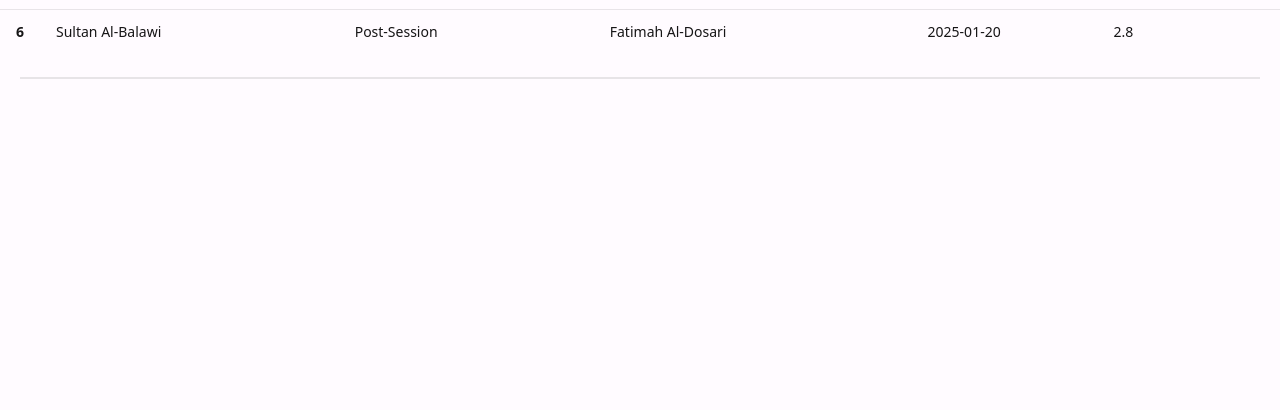
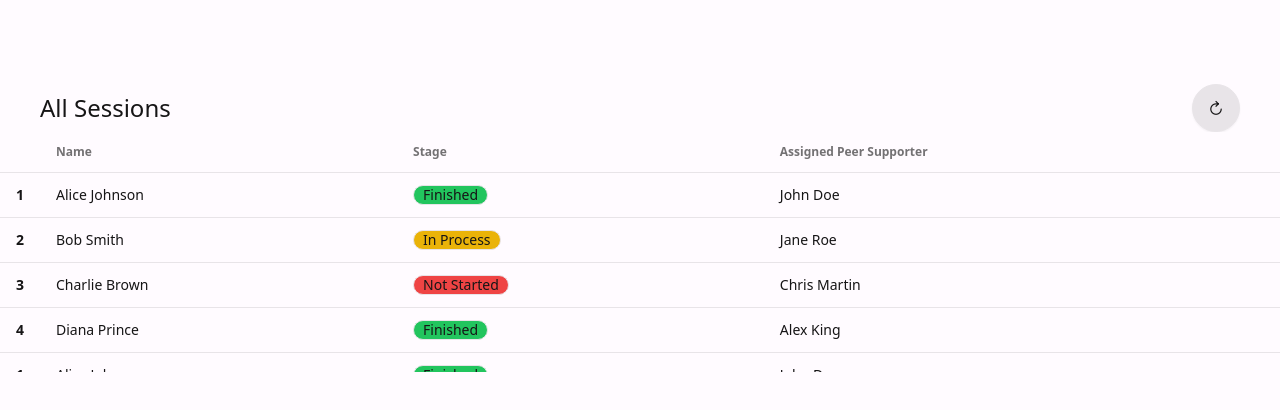
Before and after one commit to VoidRB/HNSTBooking, a Vue app in the folder client/: page /Audit in a window 1280 px wide. Shown: the part 368-778 px from the top of the page. Built offline with nearby package versions, Linux system fonts and the light colour scheme; no server answers.

Commit message:
fix: changes from other machine now added

```diff
--- a/client/src/components/StaffTables/AllAssessments.vue
+++ b/client/src/components/StaffTables/AllAssessments.vue
@@ -91,8 +91,8 @@ const refreshTable = async () => {
       </button>
     </section>
 
-    <div class="overflow-y-scroll scroll-smooth">
-      <table class="table table-pin-rows h-1/2">
+    <div class="h-60 overflow-y-scroll scroll-smooth">
+      <table class="table table-pin-rows">
         <thead>
           <tr>
             <th></th>
--- a/client/src/components/StaffTables/AllPeerSupporters.vue
+++ b/client/src/components/StaffTables/AllPeerSupporters.vue
@@ -135,7 +135,7 @@ const refreshTable = async () => {
             v-for="peerSupporter in peerSupporters"
             :key="peerSupporter.id"
             class="hover cursor-pointer"
-            onclick="my_modal_1.showModal()"
+            onclick="my_modal_4.showModal()"
             @click="setPeerSupporter(peerSupporter)"
           >
             <th>{{ peerSupporter.id }}</th>
--- a/client/src/components/StaffTables/AllSessions.vue
+++ b/client/src/components/StaffTables/AllSessions.vue
@@ -132,7 +132,7 @@ const refreshTable = async () => {
           </tr>
         </tbody>
       </table>
-      <SessionModal id="my_modal_3" :session="sessionToModal" />
+      <SessionModal id="my_modal_6" :session="sessionToModal" />
     </div>
   </section>
 </template>
--- a/client/src/components/beneficiaryForPeerSupporter.vue
+++ b/client/src/components/beneficiaryForPeerSupporter.vue
@@ -64,7 +64,7 @@ const startTimer = () => {
       <p>Email: {{ beneficiary.email }}</p>
       <p>Status: {{ beneficiary.status }}</p>
       <p>Gender: {{ beneficiary.gender }}</p>
-      <hr class="divider" />
+      <hr class="divider border-0" />
       <h1 class="text-lg underline">Therapy Information</h1>
       <p>Preferred communication option: {{ beneficiary.communicationOption }}</p>
       <p>Notes: {{ beneficiary.staffNotes }}</p>
@@ -95,7 +95,7 @@ const startTimer = () => {
         >
           <i class="pi pi-bell"></i>
         </button>
-        <button class="btn btn-error" onclick="my_modal_5.showModal()">Flag</button>
+        <button class="btn btn-error" onclick="my_modal_3.showModal()">Flag</button>
       </section>
     </div>
     <FlagModal :beneficiary="beneficiary" />
--- a/client/src/views/AuditorView.vue
+++ b/client/src/views/AuditorView.vue
@@ -1,9 +1,10 @@
 <script setup lang="ts">
 import AllAssessments from '@/components/StaffTables/AllAssessments.vue'
+import AllSessions from '@/components/StaffTables/AllSessions.vue'
 </script>
 <template>
-  <div class="mt-16 flex h-full w-full flex-col">
+  <div class="lg:grid-cols-2w mt-16 flex h-full w-full flex-col gap-10 lg:grid">
     <AllAssessments />
-    <hr class="divider mx-5 border-0" />
+    <AllSessions />
   </div>
 </template>
```
